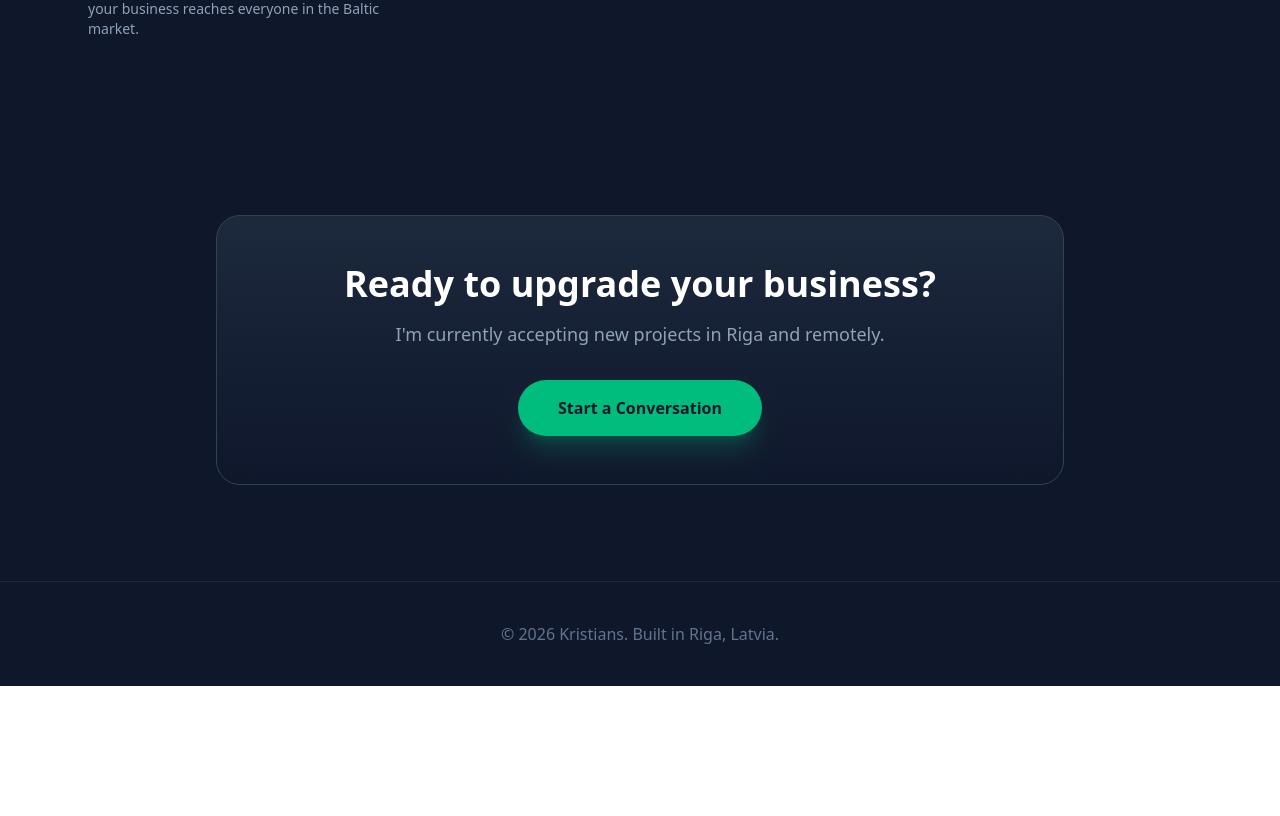
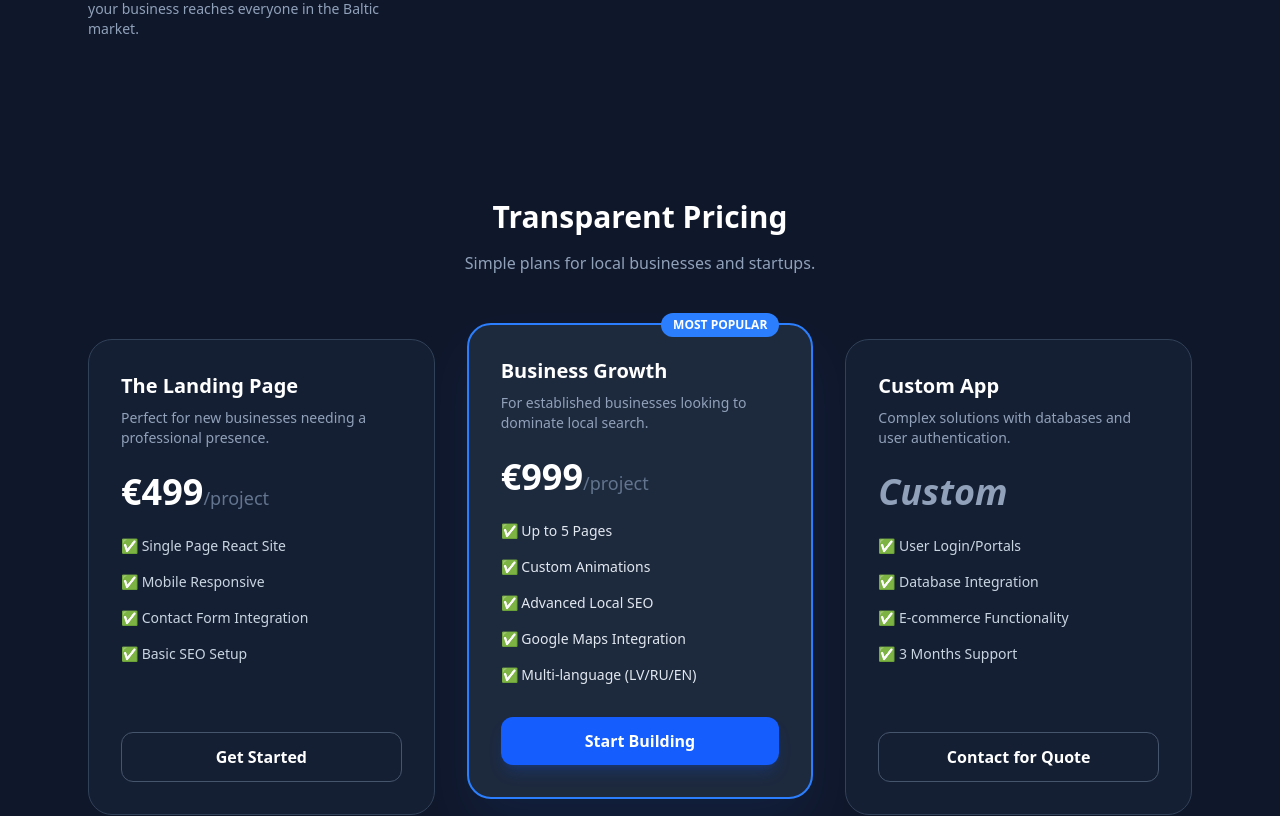
Before and after one commit to Leposhe/my-portfolio, a React (Vite) app in the folder my-portfolio/: page / in a window 1280 px wide. Shown: the part 1527-2343 px from the top of the page. Before the commit the page ends 2213 px from the top, so only its background shows below. Built offline with nearby package versions, Linux system fonts and the light colour scheme.

Commit message:
Added pricing table

```diff
--- a/my-portfolio/src/App.jsx
+++ b/my-portfolio/src/App.jsx
@@ -123,7 +123,59 @@ function App() {
 </div>
   </div>
 </section>
+{/* Pricing Section */}
+<section id="pricing" className="max-w-6xl mx-auto py-20 px-6">
+  <div className="text-center mb-16">
+    <h2 className="text-3xl font-bold mb-4">Transparent Pricing</h2>
+    <p className="text-slate-400">Simple plans for local businesses and startups.</p>
+  </div>
 
+  <div className="grid md:grid-cols-3 gap-8">
+    {/* Plan 1: The "Starter" */}
+    <div className="bg-slate-800/50 border border-slate-700 p-8 rounded-3xl flex flex-col">
+      <h3 className="text-xl font-bold mb-2">The Landing Page</h3>
+      <p className="text-slate-400 text-sm mb-6">Perfect for new businesses needing a professional presence.</p>
+      <div className="text-4xl font-bold mb-6">€499<span className="text-lg text-slate-500 font-normal">/project</span></div>
+      <ul className="space-y-4 mb-8 flex-grow">
+        <li className="flex items-center gap-2 text-sm text-slate-300">✅ Single Page React Site</li>
+        <li className="flex items-center gap-2 text-sm text-slate-300">✅ Mobile Responsive</li>
+        <li className="flex items-center gap-2 text-sm text-slate-300">✅ Contact Form Integration</li>
+        <li className="flex items-center gap-2 text-sm text-slate-300">✅ Basic SEO Setup</li>
+      </ul>
+      <button className="w-full py-3 rounded-xl border border-slate-600 hover:bg-slate-700 transition font-bold">Get Started</button>
+    </div>
+
+    {/* Plan 2: The "Business" (Highlighted) */}
+    <div className="relative bg-slate-800 border-2 border-blue-500 p-8 rounded-3xl flex flex-col transform md:-translate-y-4 shadow-2xl shadow-blue-500/10">
+      <div className="absolute top-0 right-8 -translate-y-1/2 bg-blue-500 text-white text-xs font-bold px-3 py-1 rounded-full uppercase">Most Popular</div>
+      <h3 className="text-xl font-bold mb-2">Business Growth</h3>
+      <p className="text-slate-400 text-sm mb-6">For established businesses looking to dominate local search.</p>
+      <div className="text-4xl font-bold mb-6">€999<span className="text-lg text-slate-500 font-normal">/project</span></div>
+      <ul className="space-y-4 mb-8 flex-grow">
+        <li className="flex items-center gap-2 text-sm text-slate-200 font-medium">✅ Up to 5 Pages</li>
+        <li className="flex items-center gap-2 text-sm text-slate-200 font-medium">✅ Custom Animations</li>
+        <li className="flex items-center gap-2 text-sm text-slate-200 font-medium">✅ Advanced Local SEO</li>
+        <li className="flex items-center gap-2 text-sm text-slate-200 font-medium">✅ Google Maps Integration</li>
+        <li className="flex items-center gap-2 text-sm text-slate-200 font-medium">✅ Multi-language (LV/RU/EN)</li>
+      </ul>
+      <button className="w-full py-3 rounded-xl bg-blue-600 hover:bg-blue-500 transition font-bold shadow-lg shadow-blue-600/20">Start Building</button>
+    </div>
+
+    {/* Plan 3: The "Custom" */}
+    <div className="bg-slate-800/50 border border-slate-700 p-8 rounded-3xl flex flex-col">
+      <h3 className="text-xl font-bold mb-2">Custom App</h3>
+      <p className="text-slate-400 text-sm mb-6">Complex solutions with databases and user authentication.</p>
+      <div className="text-4xl font-bold mb-6 italic text-slate-400 text-2xl">Custom</div>
+      <ul className="space-y-4 mb-8 flex-grow">
+        <li className="flex items-center gap-2 text-sm text-slate-300">✅ User Login/Portals</li>
+        <li className="flex items-center gap-2 text-sm text-slate-300">✅ Database Integration</li>
+        <li className="flex items-center gap-2 text-sm text-slate-300">✅ E-commerce Functionality</li>
+        <li className="flex items-center gap-2 text-sm text-slate-300">✅ 3 Months Support</li>
+      </ul>
+      <button className="w-full py-3 rounded-xl border border-slate-600 hover:bg-slate-700 transition font-bold">Contact for Quote</button>
+    </div>
+  </div>
+</section>
       <section id="contact" className="max-w-4xl mx-auto py-24 px-6 text-center">
         <div className="bg-gradient-to-b from-slate-800 to-slate-900 border border-slate-700 p-12 rounded-3xl">
           <h2 className="text-4xl font-bold mb-4">Ready to upgrade your business?</h2>
```
